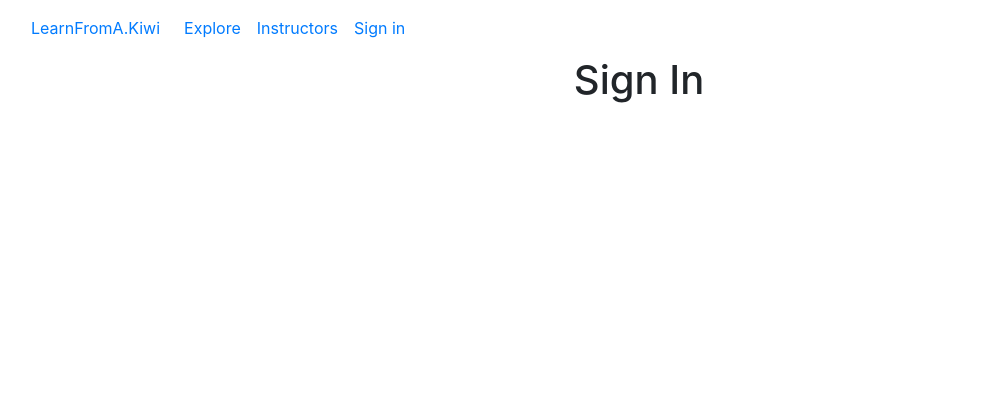
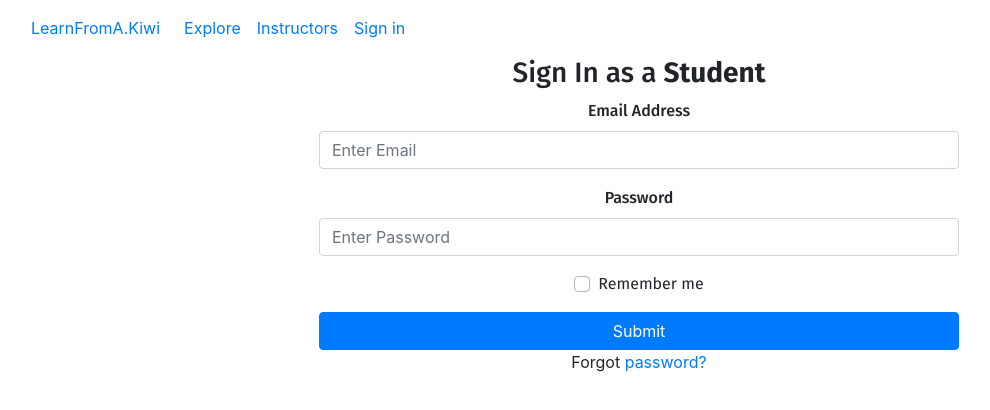
Before and after one commit to rtan265/Learn-From-A-Kiwi, a React (Create React App) app: page /signin in a window 1280 px wide. Shown: the top 410 px of the page, without its empty margins (1-991 px from the left). Built offline with nearby package versions, Linux system fonts and the light colour scheme.

Commit message:
Base login features done - now splitting to instructor and student

```diff
--- a/package.json
+++ b/package.json
@@ -7,8 +7,8 @@
     "@testing-library/jest-dom": "^4.2.4",
     "@testing-library/react": "^9.5.0",
     "@testing-library/user-event": "^7.2.1",
+    "bootstrap": "^4.4.1",
     "gh-pages": "^2.2.0",
-    "bootstrap": "^4.4.1",
     "react": "^16.13.1",
     "react-dom": "^16.13.1",
     "react-router-bootstrap": "^0.25.0",
--- /dev/null
+++ b/src/components/signIn/SignIn.css
@@ -0,0 +1,63 @@
+@import url('https://fonts.googleapis.com/css?family=Fira+Sans:400,500,600,700,800');
+
+
+h1,h2,h3,h4,h5,h6,label,span {
+  font-weight: 500;
+  font-family: 'Fira Sans', sans-serif;
+}
+
+body, html, .App, #root, .auth-wrapper {
+  width: 100%;
+  height: 100%;
+}
+
+.navbar-light {
+  background-color: #ffffff;
+  box-shadow: 0px 14px 80px rgba(34, 35, 58, 0.2);
+}
+
+.auth-wrapper {
+  display: flex;
+  justify-content: center;
+  flex-direction: column;
+  text-align: left;
+}
+
+.auth-inner {
+  width: 450px;
+  margin: auto;
+  background: #ffffff;
+  box-shadow: 0px 14px 80px rgba(34, 35, 58, 0.2);
+  padding: 40px 55px 45px 55px;
+  border-radius: 15px;
+  transition: all .3s;
+}
+
+.auth-wrapper .form-control:focus {
+  border-color: #167bff;
+  box-shadow: none;
+}
+
+.auth-wrapper h3 {
+  text-align: center;
+  margin: 0;
+  line-height: 1;
+  padding-bottom: 20px;
+}
+
+.custom-control-label {
+  font-weight: 400;
+}
+
+.forgot-password,
+.forgot-password a {
+  text-align: right;
+  font-size: 13px;
+  padding-top: 10px;
+  color: #7f7d7d;
+  margin: 0;
+}
+
+.forgot-password a {
+  color: #167bff;
+}
--- a/src/components/signIn/SignIn.js
+++ b/src/components/signIn/SignIn.js
@@ -1,9 +1,55 @@
 import React from 'react';
+import './SignIn.css';
 
 class SignIn extends React.Component {
+  constructor(props){
+    super(props);
+
+    this.state = ({
+      loginState: "student"
+    });
+  }
+
+  changeLogin(){
+    this.setState({
+      loginState: "instructor"
+    })
+  }
+
+  toggleLogin(){
+    if (this.state.loginState === "student"){
+
+    } else {
+
+    }
+  }
+
   render() {
     return (
-        <h1>Sign In</h1>
+      <form>
+        <h3>Sign In as a <strong>Student</strong></h3>
+        <div className = "form-group">
+          <label>Email Address</label>
+          <input type = "email" className = "form-control" placeholder= "Enter Email" style = {{width: "50%", margin: "auto"}}/>
+        </div>
+
+        <div className = "form-group">
+          <label>Password</label>
+          <input type = "password" className = "form-control" placeholder = "Enter Password" style = {{width: "50%", margin: "auto"}}/>
+        </div>
+
+        <div className = "form-group">
+          <div className = "custom-control custom-checkbox">
+            <input type="checkbox" className="custom-control-input" id="customCheck1" />
+            <label className="custom-control-label" htmlFor="customCheck1">Remember me</label>
+          </div>
+        </div>
+
+        <button type="submit" className="btn btn-primary btn-block" style = {{width: "50%", margin: "auto"}}>Submit</button>
+        <div style = {{textAlign: "center"}}>
+          Forgot <a href="#">password?</a>
+        </div>
+      </form>
     );
   }
 }
```
